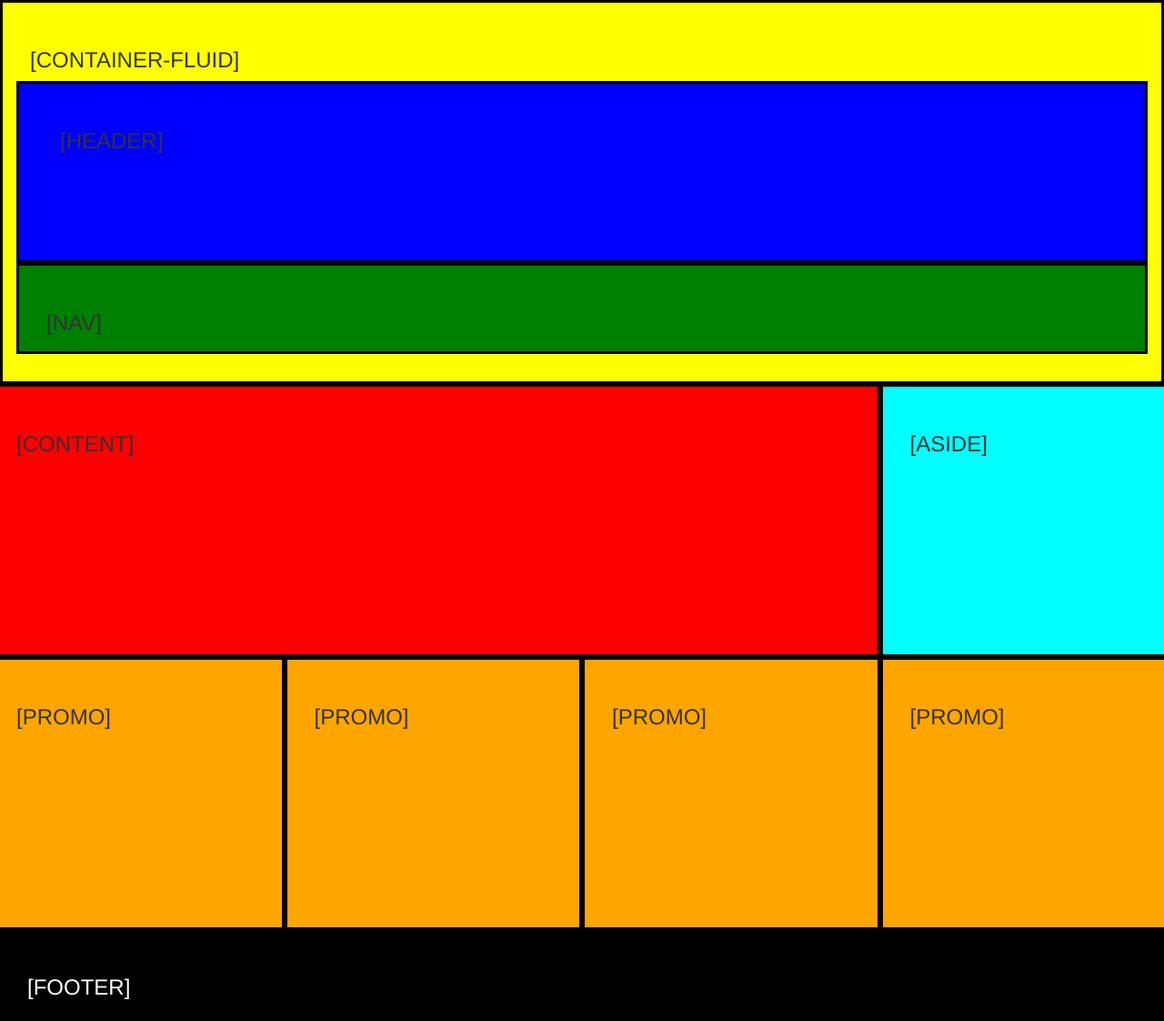
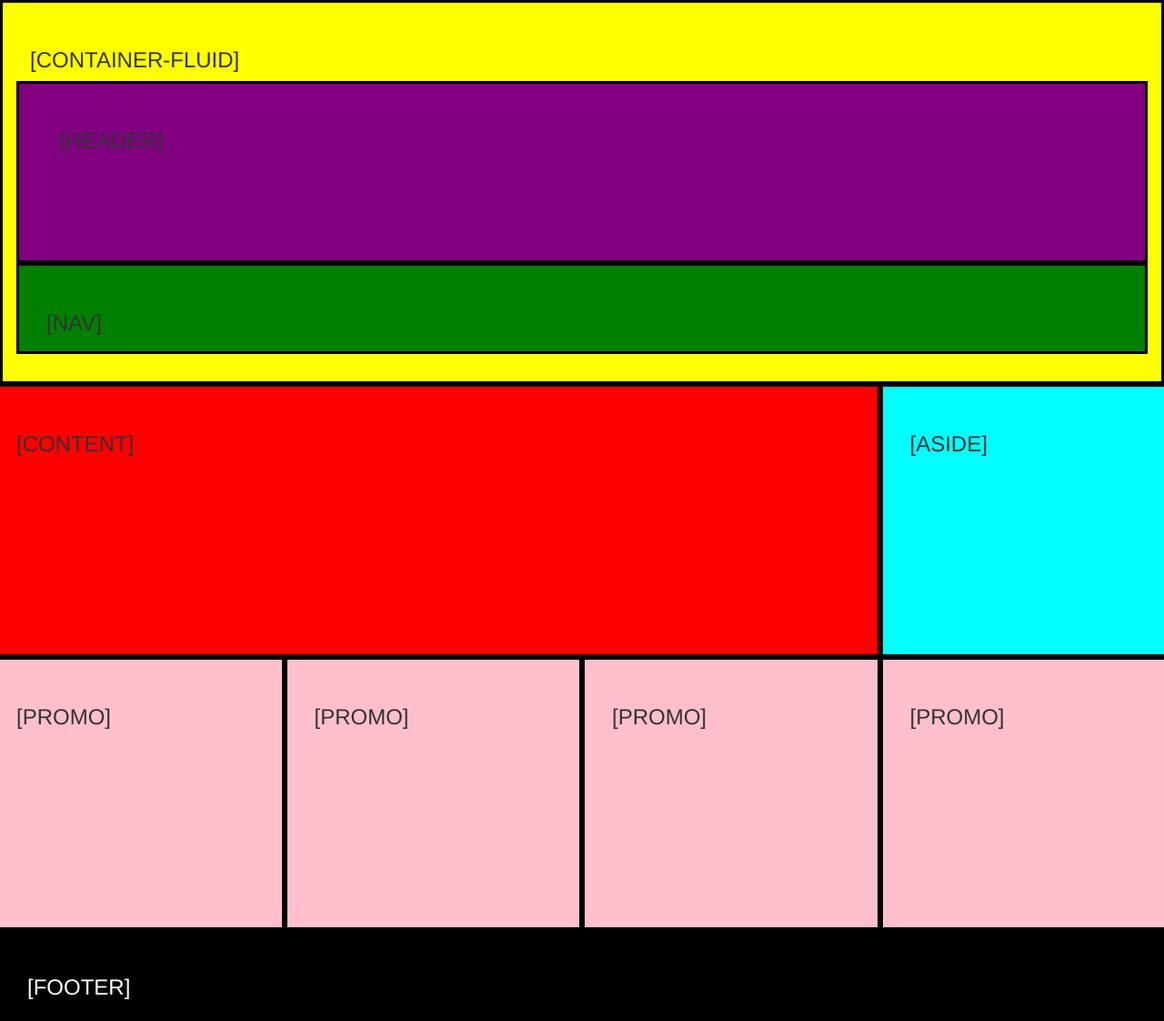
Before and after one commit to MichelleBarrios/day-2, a plain HTML site: page index.html in a window 1280 px wide. Shown: the whole page at 91% size. Drawn offline with nearby package versions, Linux system fonts and the light colour scheme.

Commit message:
color change boxes

```diff
--- a/css/styles.css
+++ b/css/styles.css
@@ -39,3 +39,14 @@ footer{
   padding:30px;
   height: 100px;
   color: white;
+}
+@media screen and (min-width : 375px) {
+  .promo{
+    background-color: pink;
+  }
+}
+@media screen and (min-width : 375px) {
+  .header{
+    background-color: purple;
+  }
+}
```
